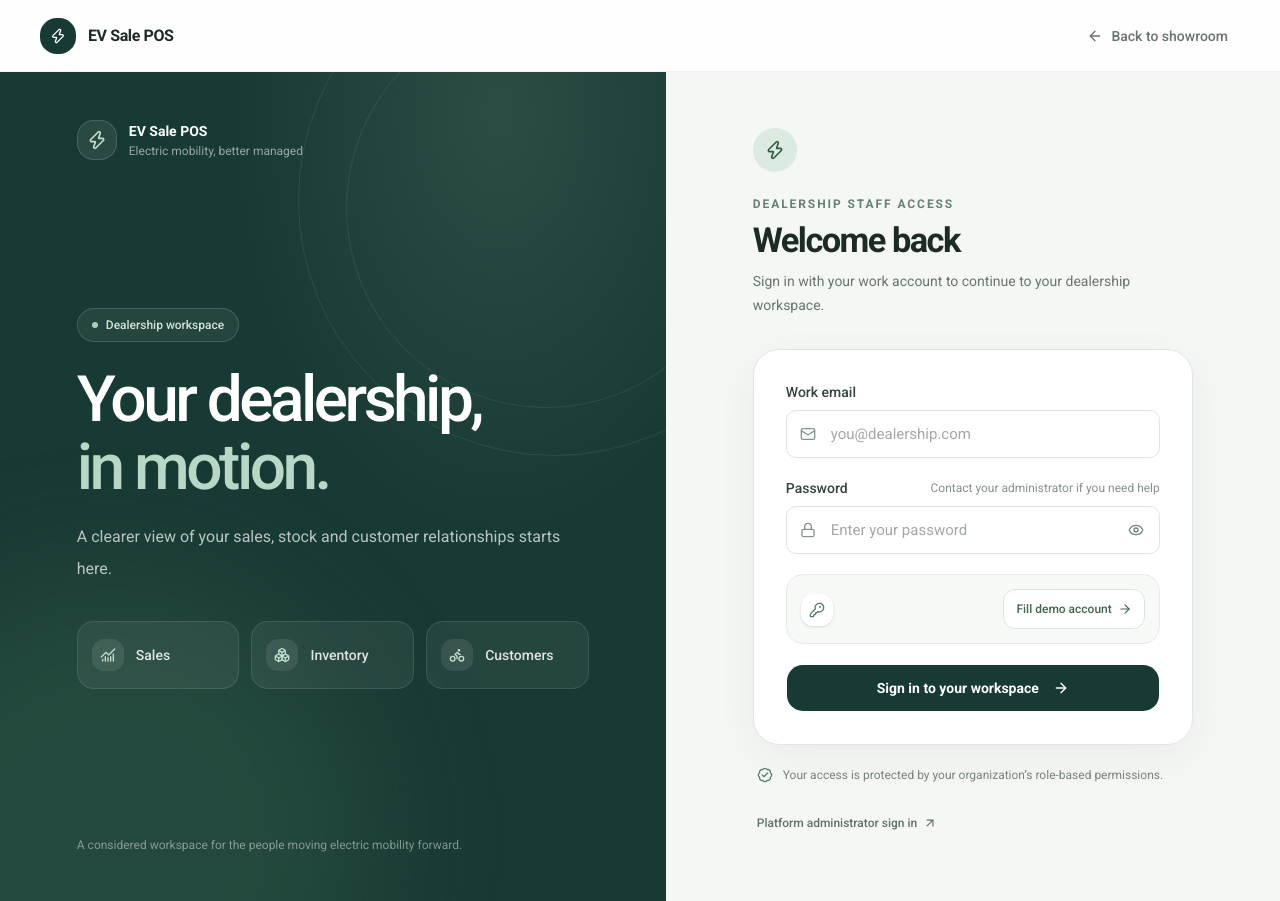
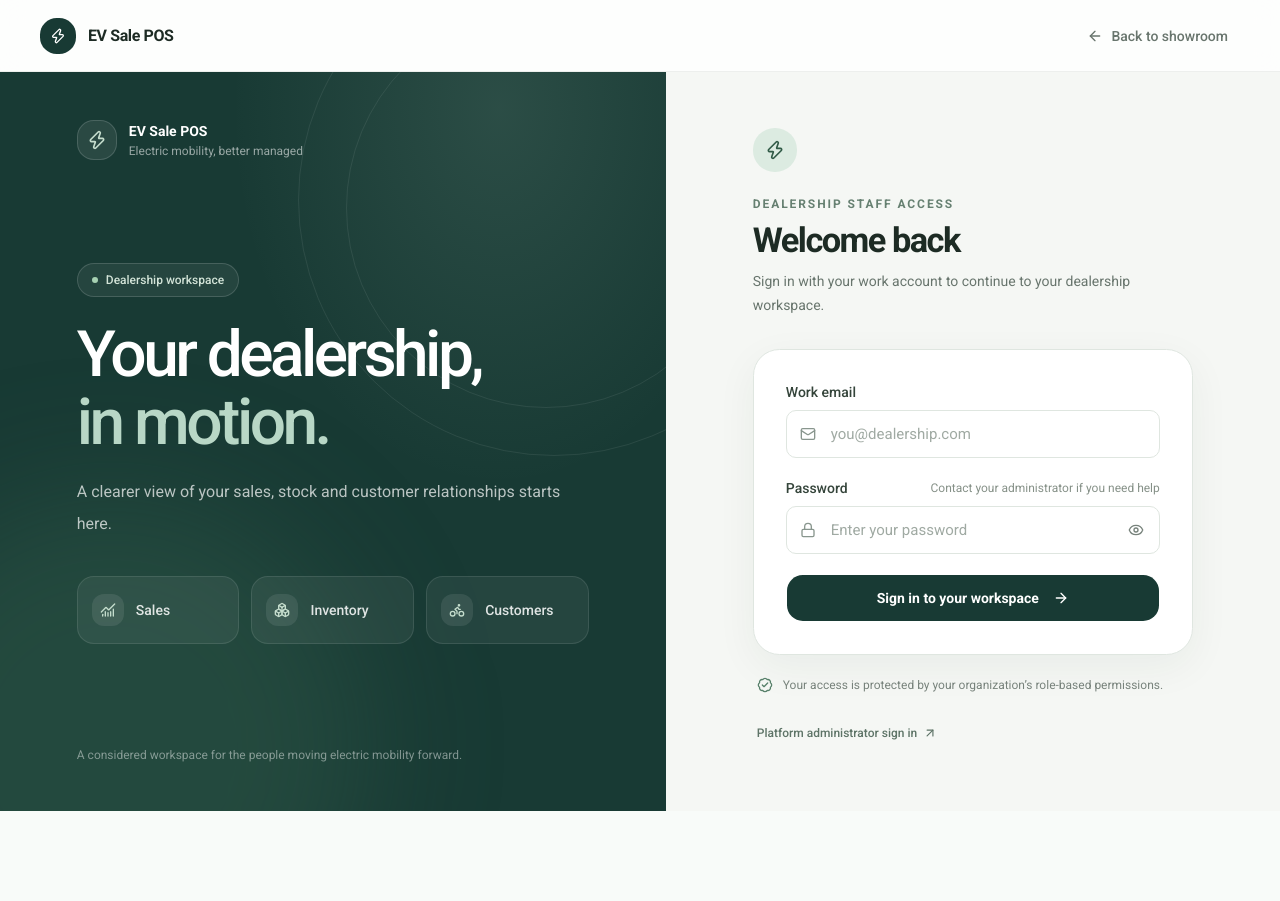
Before and after one commit to NavodWijesooriya/ev_sale_pos, a Next.js app: page /login in a window 1280 px wide. After the commit the page ends 811 px from the top, so only its background shows below. Built offline with nearby package versions, Linux system fonts and the light colour scheme.

Commit message:
remove demo account text

```diff
--- a/app/(auth)/login/page.tsx
+++ b/app/(auth)/login/page.tsx
@@ -93,23 +93,6 @@ function LoginForm() {
           />
         </div>
 
-        <div className="flex flex-col gap-3 rounded-xl border border-[#e6ebe6] bg-[#f7f9f7] p-3.5 sm:flex-row sm:items-center sm:justify-between">
-          <div className="flex min-w-0 items-start gap-2.5">
-            <span className="mt-0.5 flex size-8 shrink-0 items-center justify-center rounded-lg bg-white text-[#547c63] shadow-sm">
-              <KeyRound className="size-4" />
-            </span>
-
-          </div>
-          <button
-            type="button"
-            onClick={fillDemoCredentials}
-            disabled={isLoading}
-            className="inline-flex min-h-10 shrink-0 items-center justify-center gap-1.5 rounded-lg border border-[#dce5dd] bg-white px-3 text-xs font-medium text-[#42664f] transition-colors hover:bg-[#edf3ee] focus-visible:outline-none focus-visible:ring-2 focus-visible:ring-[#57806a]/30 disabled:opacity-50"
-          >
-            Fill demo account
-            <ArrowRight className="size-3.5" />
-          </button>
-        </div>
 
         <Button
           type="submit"
```
